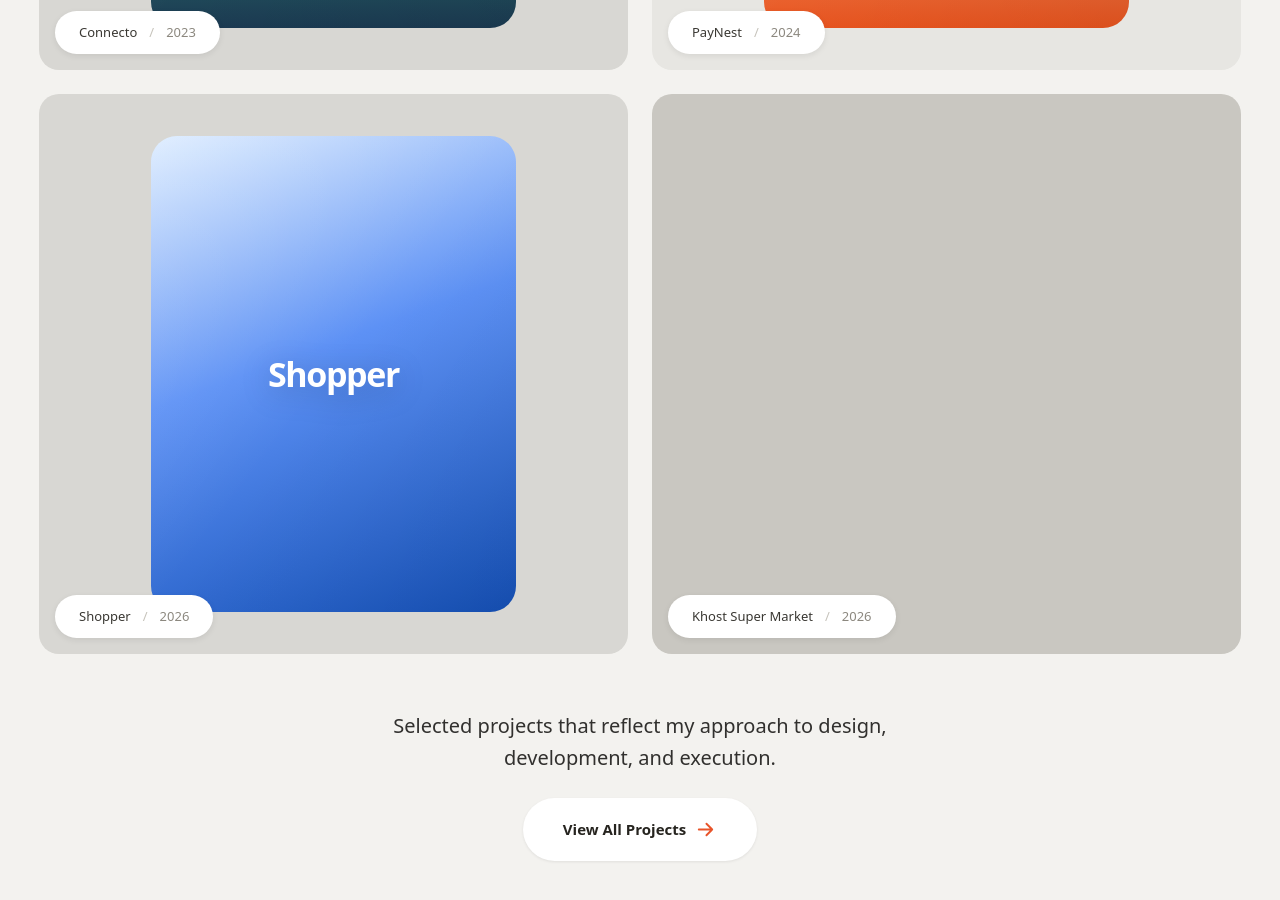
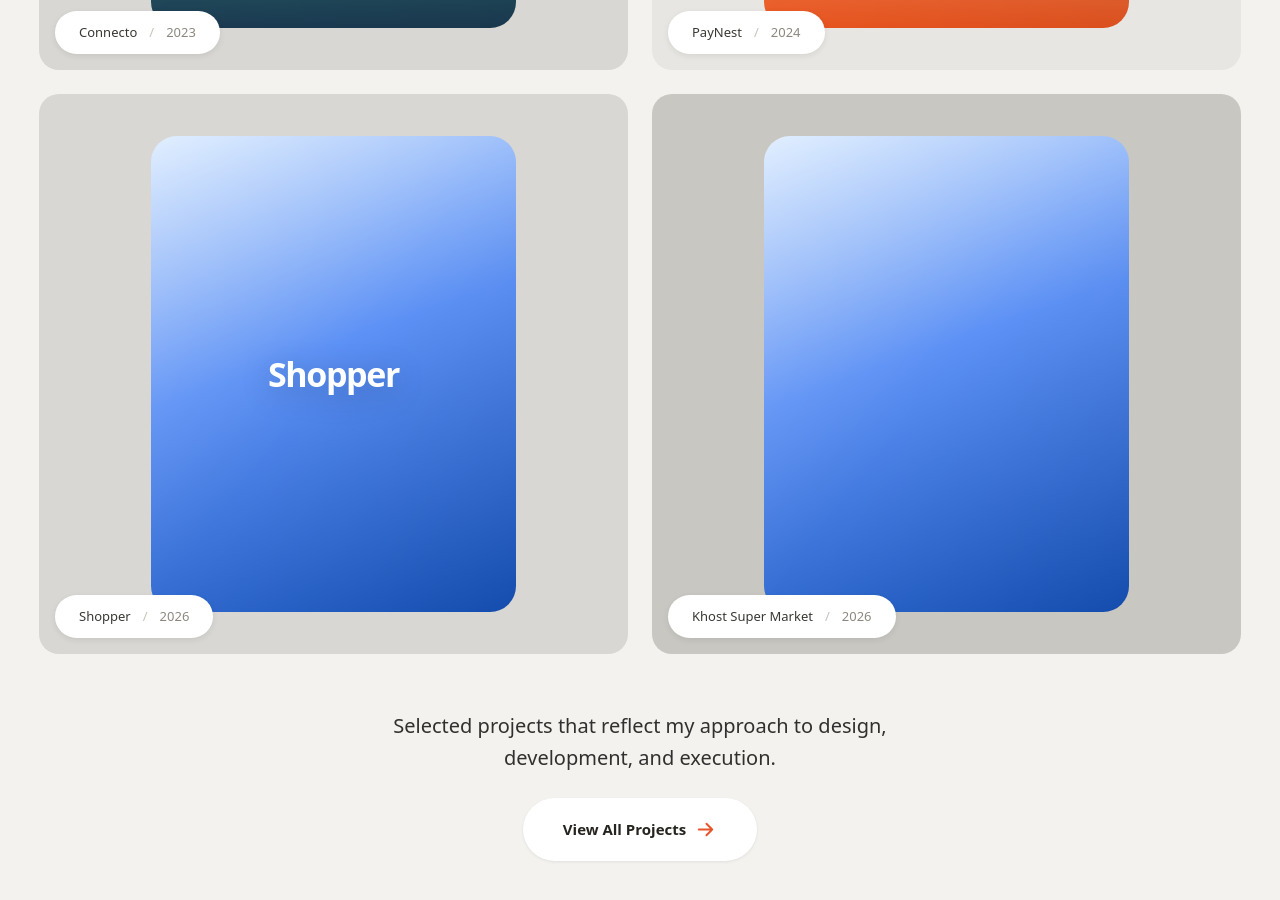
Before and after one commit to mjkarokhel-prog/MKarokhel-Protfolio, a React (Vite) app: page / in a window 1280 px wide. Shown: the part 3400-4300 px from the top of the page. Built offline with nearby package versions, Linux system fonts and the light colour scheme.

Commit message:
my new changes

```diff
--- a/src/Component/Project/Project.tsx
+++ b/src/Component/Project/Project.tsx
@@ -38,7 +38,7 @@ const PROJECTS = [
   {
     name: "Khost Super Market",
     year: "2026",
-    gradient: null,
+    gradient: "linear-gradient(160deg,#dcecff 0%,#5d91f5 45%,#1551b8 100%)",
     bg: "#c9c7c1",
     github: "https://github.com/mjkarokhel-prog/Khost-Super-Market.git",
     live: "https://khost-super-market.vercel.app/",
```
